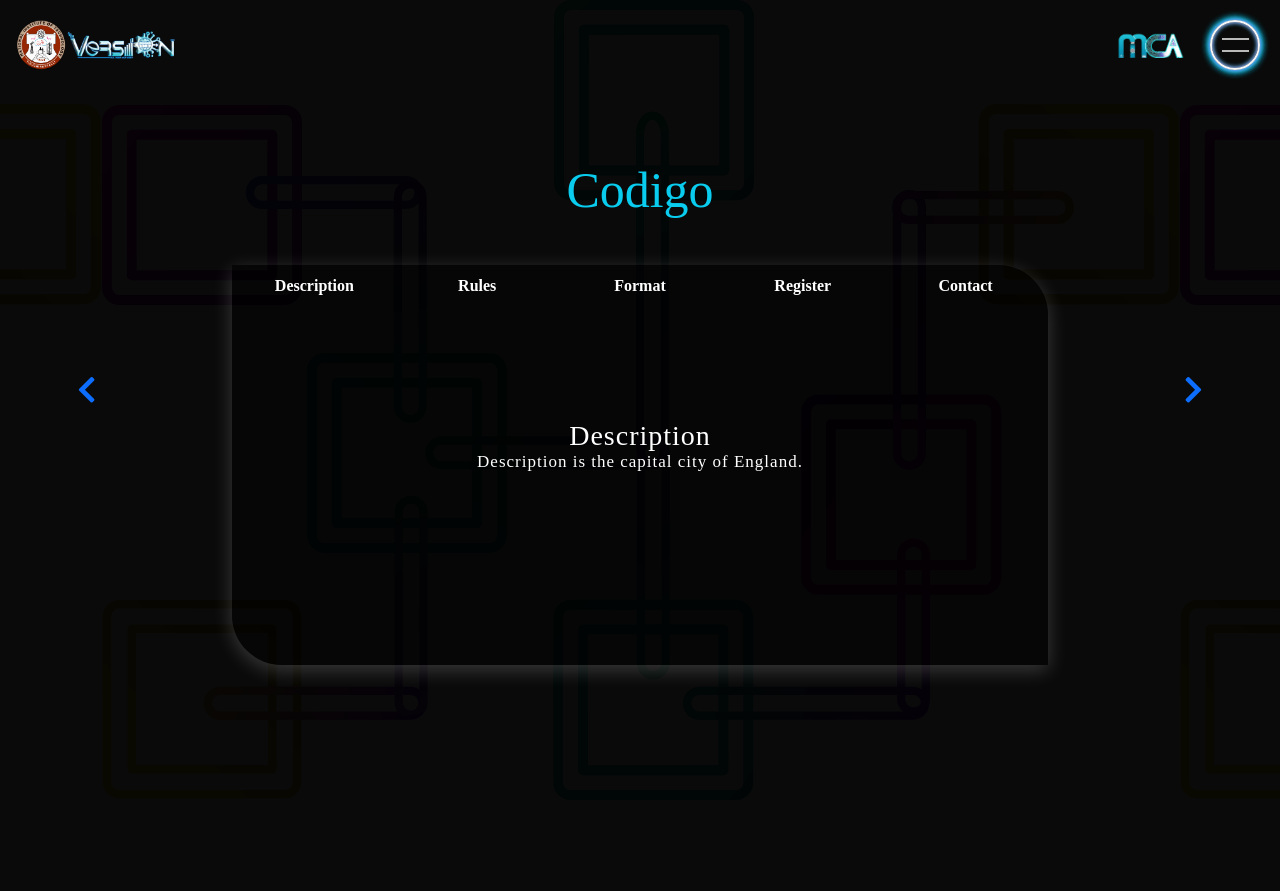
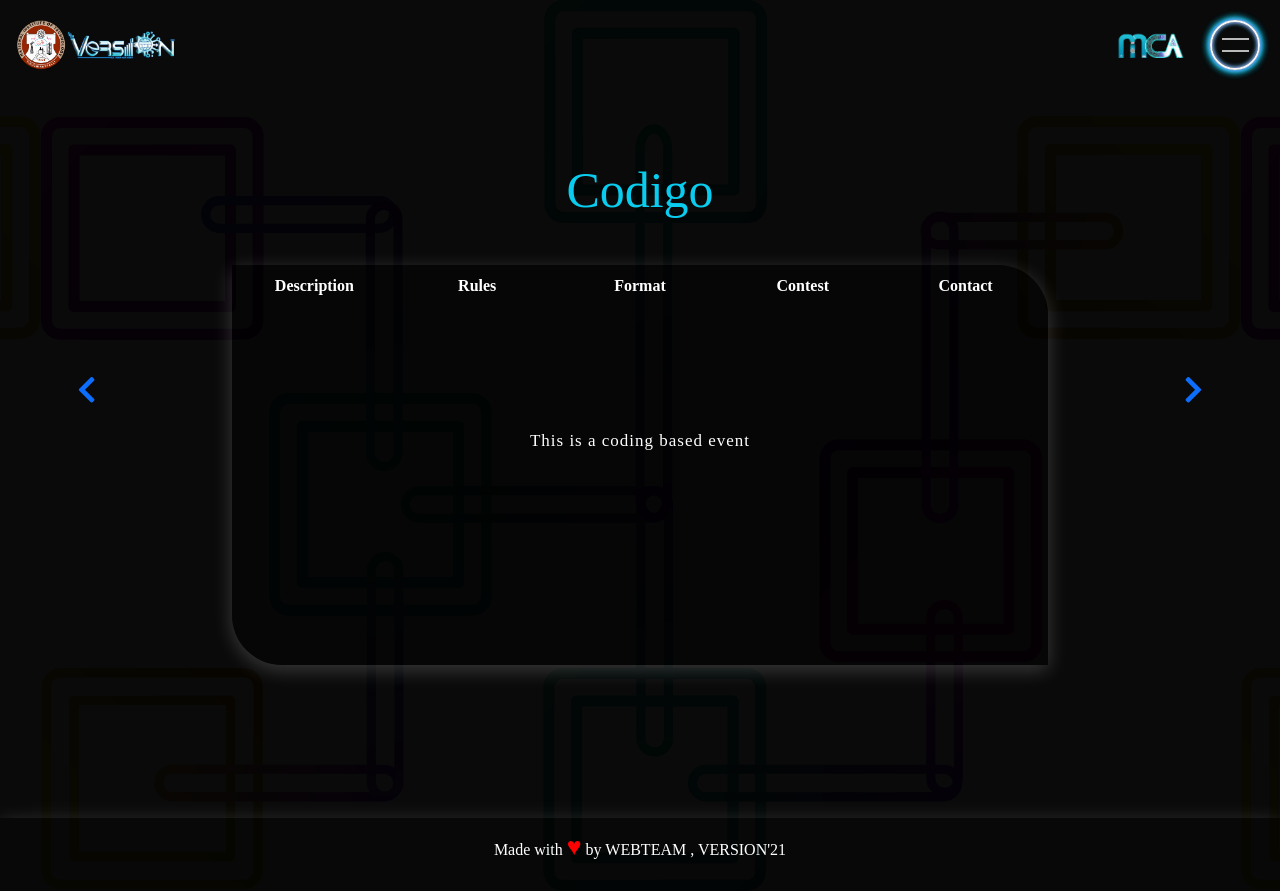
Before and after one commit to 015amit/res_version, a Flask app: page /events/1 in a window 1280 px wide. Before the commit the page ends 676 px from the top, so only its background shows below. Run offline with Flask 2, Linux system fonts and the light colour scheme; some libraries are stand-ins or nearby versions; some web fonts are replaced.

Commit message:
rulesnddesc

```diff
--- a/version/events.py
+++ b/version/events.py
@@ -1,8 +1,10 @@
 allevents = {
     "event": [
-        {"id": 1 ,"name": "Codigo"},
-        {"id": 2,"name": "CSS battle"},
-        {"id": 3,"name": "Cicada"},
-        {"id": 4,"name": "Mothra"}
+        {"id": 1 ,"name": "Codigo","desc": "This is a coding based event",
+         "rules": "Solution should not be made public during the events"},
+        {"id": 2,"name": "CSS battle","desc": "You got a chance to show your css skills",
+        "rules": "Copying is not allowed here"},
+        {"id": 3,"name": "Cicada","desc": "Solve basic questions but in less time"},
+        {"id": 4,"name": "Mothra","desc": "Guess the logic and apply to get the answers"}
     ]
 }
--- a/version/static/css/desc.css
+++ b/version/static/css/desc.css
@@ -132,6 +132,7 @@
         border-top: none;
     }
 
+
     .active {
         color: #fff;
     }
--- a/version/templates/desc.html
+++ b/version/templates/desc.html
@@ -25,18 +25,18 @@
                     <button class="tablinks" onclick="openTab(event, 'Description')">Description</button>
                     <button class="tablinks" onclick="openTab(event, 'Rules')">Rules</button>
                     <button class="tablinks" onclick="openTab(event, 'Format')">Format</button>
-                    <button class="tablinks" onclick="openTab(event, 'Register')">Register</button>
+                    <button class="tablinks" onclick="openTab(event, 'Register')">Contest</button>
                     <button class="tablinks" onclick="openTab(event, 'Contact')">Contact</button>
                 </div>
 
                 <div id="Description" class="tabcontent active" style="display: flex;">
-                    <h3>Description</h3>
-                    <p>Description is the capital city of England.</p>
+
+                    <p>{{event['desc']}}</p>
                 </div>
 
                 <div id="Rules" class="tabcontent">
-                    <h3>Rules</h3>
-                    <p>Rules is the capital of France.</p>
+
+                    <p>{{event['rules']}}</p>
                 </div>
 
                 <div id="Format" class="tabcontent">
@@ -80,4 +80,6 @@
         evt.currentTarget.className += " active";
     }
 </script>
+
+{% include "footer.html" %}
 {% endblock %}
```
